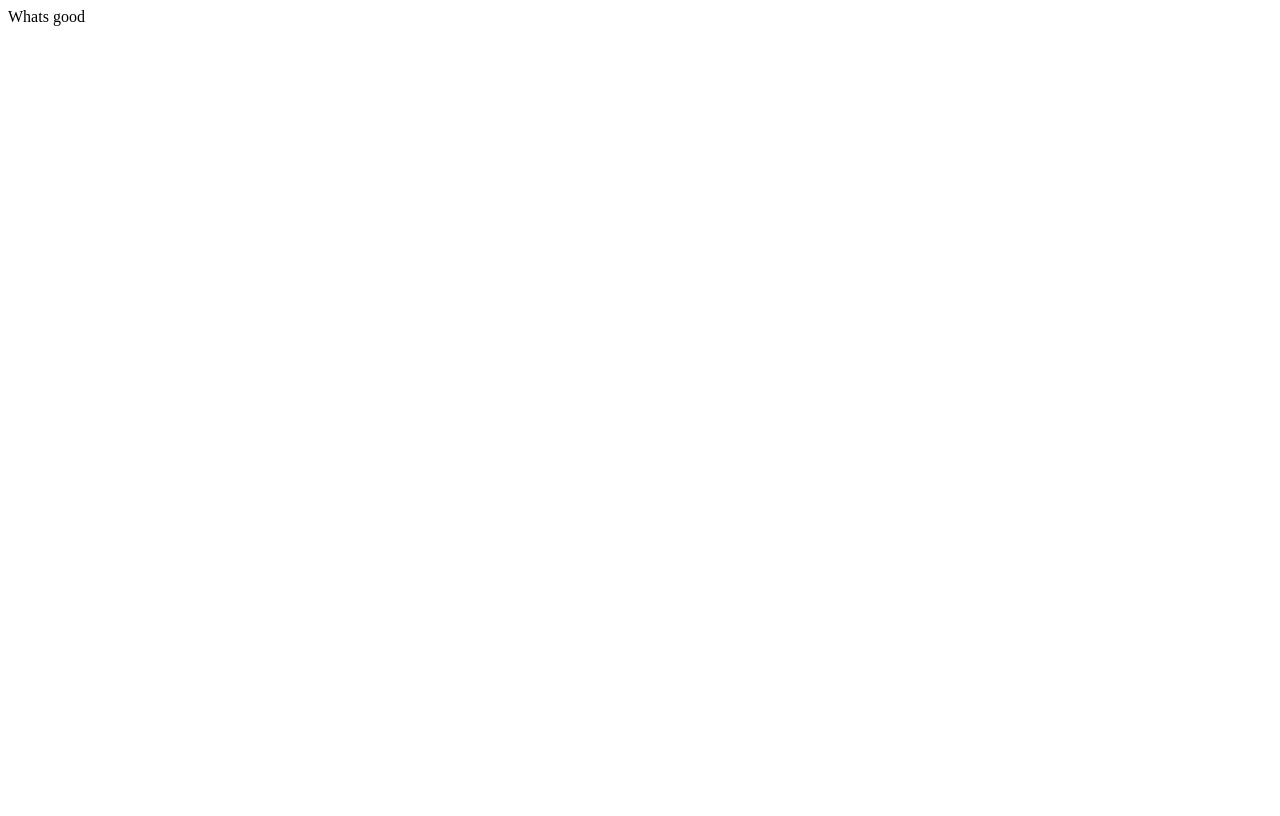
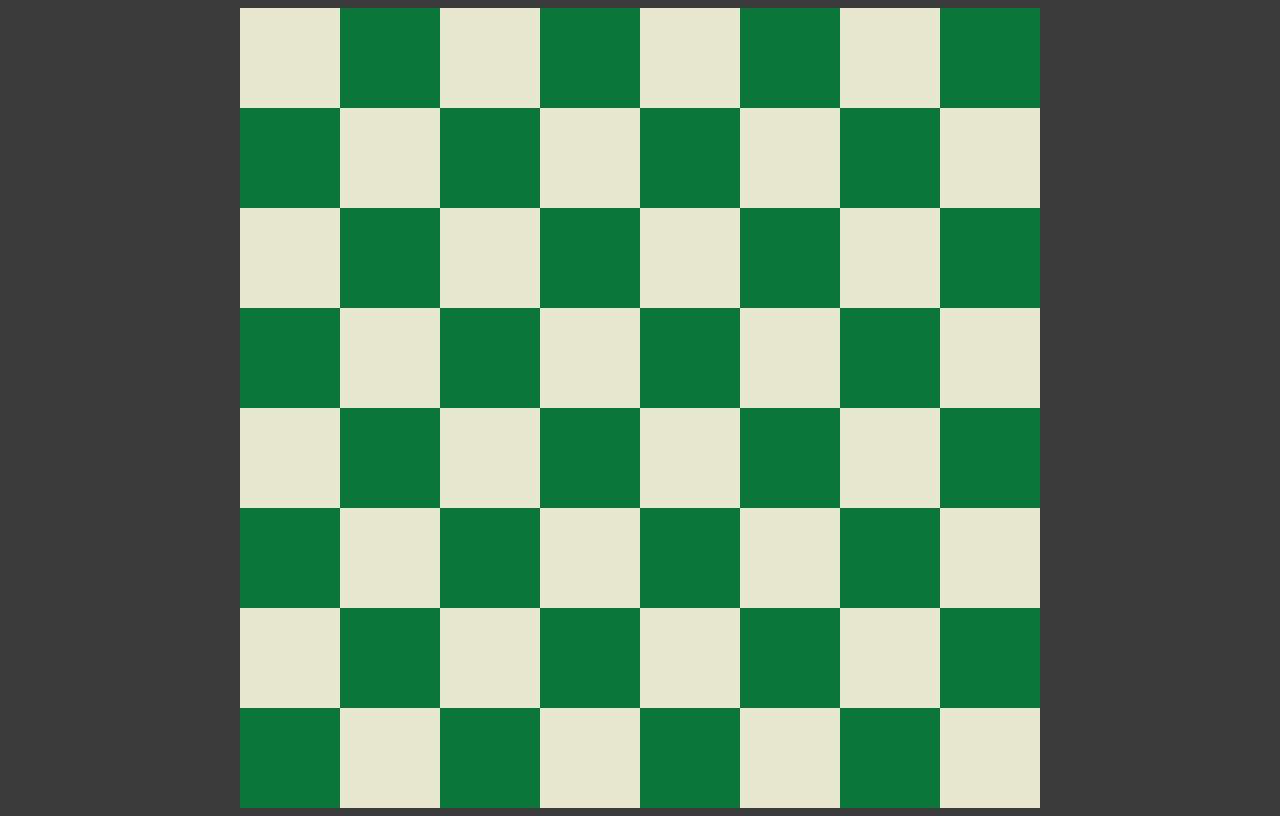
Before and after one commit to BradyBassett/chess-online, a Next.js app in the folder web-client/: page / in a window 1280 px wide. Built offline with nearby package versions, Linux system fonts and the light colour scheme.

Commit message:
creating board component

```diff
--- /dev/null
+++ b/web-client/src/app/components/board.tsx
@@ -0,0 +1,30 @@
+"use client"
+
+import React, { useState } from "react";
+import styles from '../../styles/board.module.scss';
+
+
+interface Square {
+  piece: string | null;
+}
+
+export default function Board() {
+  const [board, setBoard] = useState(Array(8).fill(Array(8).fill(null)));
+
+  return (
+    <div className={styles.boardContainer}>
+      <div className={styles.board}>
+        {board.map((row, rowIndex) => (
+          <div key={rowIndex} className={styles.boardRow}>
+            {row.map((square: Square, colIndex: number) => (
+              <div
+                key={colIndex}
+                className={`${styles.square} ${(rowIndex + colIndex) % 2 === 0 ? styles.light : styles.dark}`}>
+              </div>
+            ))}
+          </div>
+        ))}
+      </div>
+    </div>
+  );
+}
--- a/web-client/src/app/page.tsx
+++ b/web-client/src/app/page.tsx
@@ -1,9 +1,10 @@
 import styles from '../styles/page.module.scss';
+import Board from './components/board';
 
 export default function Home() {
   return (
     <main>
-      Whats good
+      <Board />
     </main>
   );
 }
--- /dev/null
+++ b/web-client/src/styles/board.module.scss
@@ -0,0 +1,37 @@
+$darkSquares: #0a7538;
+$lightSquares: #e8e8d0;
+$boardSize: 800px;
+$squareSize: 100px;
+
+.boardContainer {
+  display: flex;
+  justify-content: center;
+  align-items: center;
+  height: 100vh;
+}
+
+.board {
+  display: inline-flex;
+  flex-wrap: wrap;
+  width: $boardSize;
+}
+
+.boardRow {
+  display: flex;
+}
+
+.square {
+  width: $squareSize;
+  height: $squareSize;
+  display: flex;
+  justify-content: center;
+  align-items: center;
+}
+
+.dark {
+  background-color: $darkSquares;
+}
+
+.light {
+  background-color: $lightSquares;
+}
--- a/web-client/src/styles/globals.scss
+++ b/web-client/src/styles/globals.scss
@@ -0,0 +1,3 @@
+:root {
+  background-color: #3b3b3b;
+}
```
